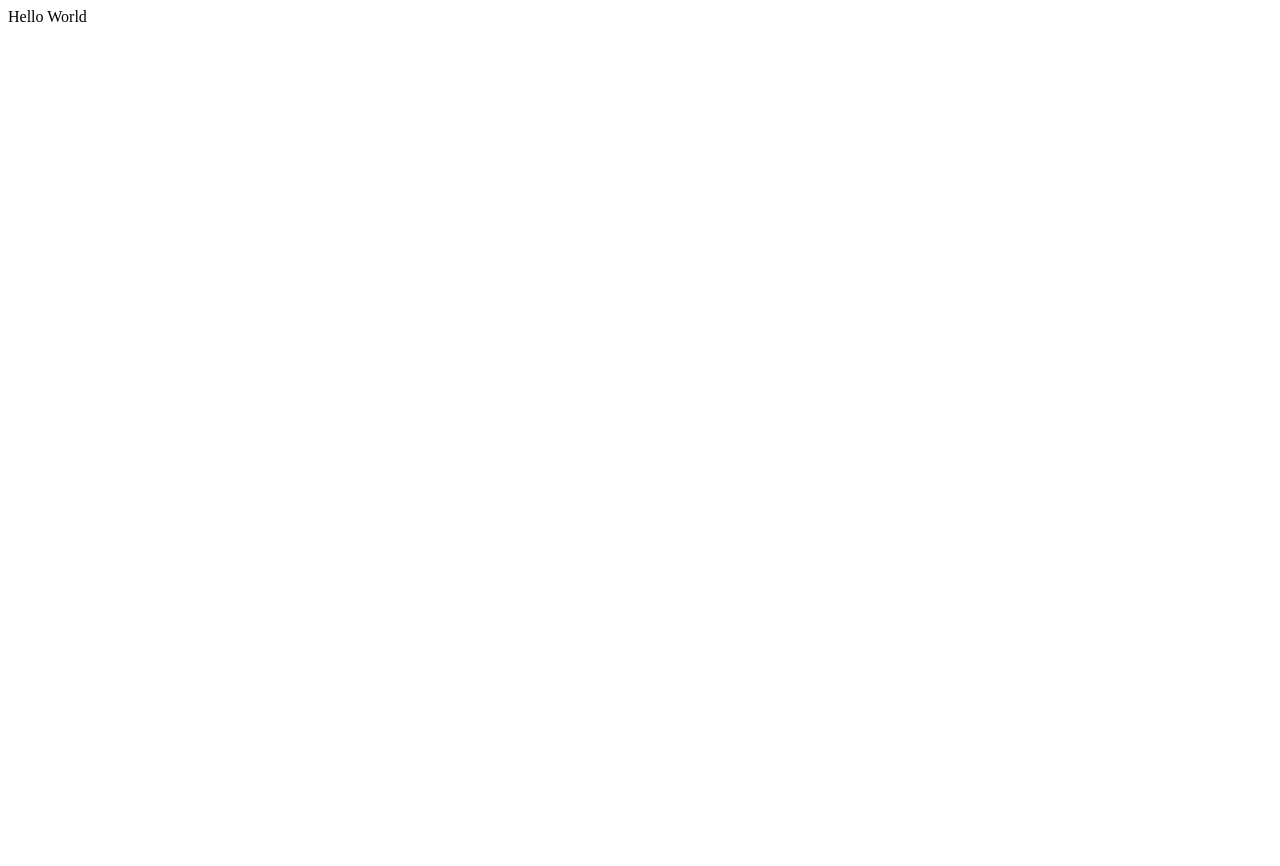
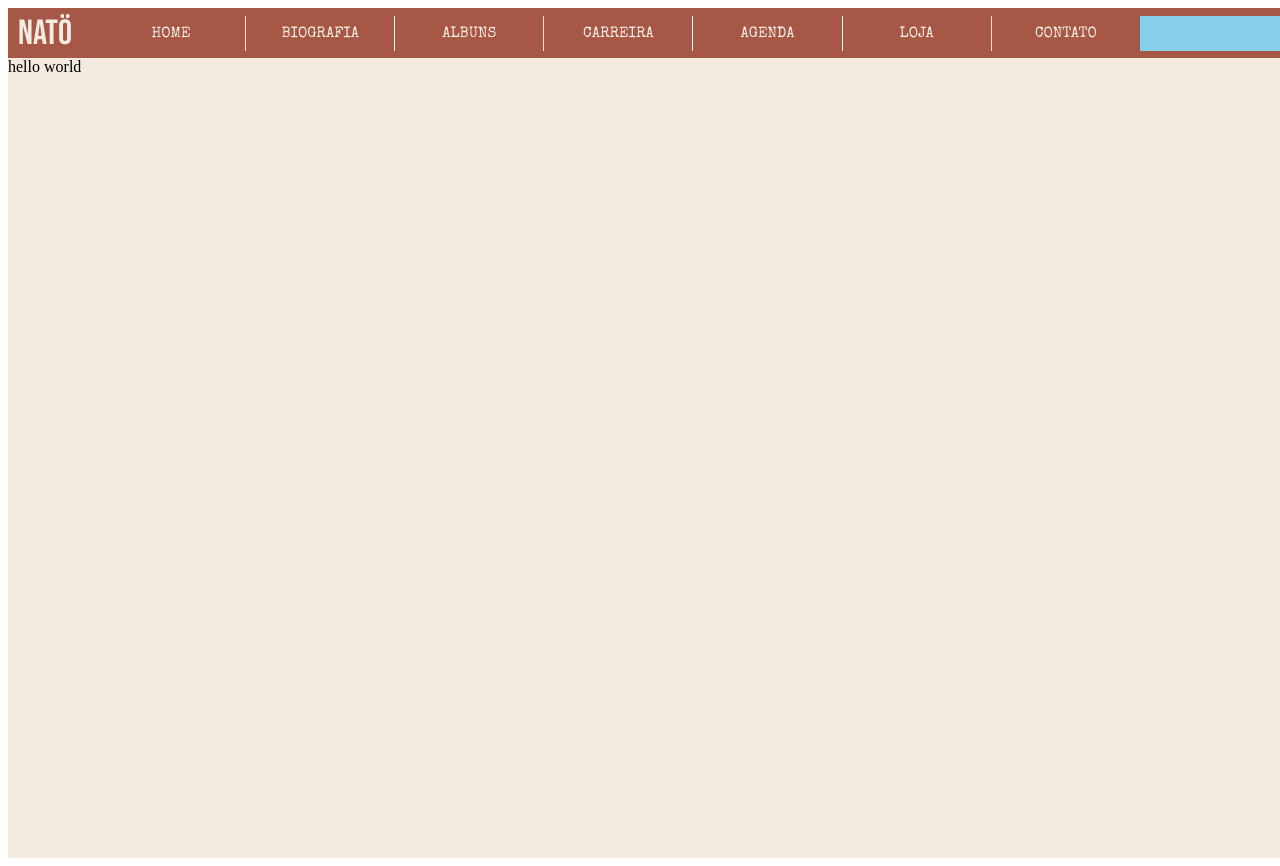
Before and after one commit to sergiomendes23/nato-frontend, a React (Create React App) app: page / in a window 1280 px wide. Before the commit the page ends 800 px from the top, so only its background shows below. Built offline with nearby package versions, Linux system fonts and the light colour scheme.

Commit message:
feat: header implementation

```diff
--- a/package.json
+++ b/package.json
@@ -8,6 +8,7 @@
     "@testing-library/user-event": "^13.5.0",
     "react": "^18.2.0",
     "react-dom": "^18.2.0",
+    "react-router-dom": "^6.7.0",
     "react-scripts": "5.0.1",
     "styled-components": "^5.3.6",
     "web-vitals": "^2.1.4"
--- a/public/index.html
+++ b/public/index.html
@@ -1,43 +1,18 @@
 <!DOCTYPE html>
-<html lang="en">
+<html lang="pt-br">
 	<head>
 		<meta charset="utf-8" />
-    <link rel="icon" href="%PUBLIC_URL%/favicon.ico" />
 		<meta name="viewport" content="width=device-width, initial-scale=1" />
-    <meta name="theme-color" content="#000000" />
-    <meta
-      name="description"
-      content="Web site created using create-react-app"
+		<link rel="preconnect" href="https://fonts.googleapis.com" />
+		<link rel="preconnect" href="https://fonts.gstatic.com" crossorigin />
+		<link
+			href="https://fonts.googleapis.com/css2?family=Bebas+Neue&family=Roboto:wght@300&family=Special+Elite&display=swap"
+			rel="stylesheet"
 		/>
-    <link rel="apple-touch-icon" href="%PUBLIC_URL%/logo192.png" />
-    <!--
-      manifest.json provides metadata used when your web app is installed on a
-      user's mobile device or desktop. See https://developers.google.com/web/fundamentals/web-app-manifest/
-    -->
-    <link rel="manifest" href="%PUBLIC_URL%/manifest.json" />
-    <!--
-      Notice the use of %PUBLIC_URL% in the tags above.
-      It will be replaced with the URL of the `public` folder during the build.
-      Only files inside the `public` folder can be referenced from the HTML.
-
-      Unlike "/favicon.ico" or "favicon.ico", "%PUBLIC_URL%/favicon.ico" will
-      work correctly both with client-side routing and a non-root public URL.
-      Learn how to configure a non-root public URL by running `npm run build`.
-    -->
-    <title>React App</title>
+		<title>Natö</title>
 	</head>
 	<body>
 		<noscript>You need to enable JavaScript to run this app.</noscript>
 		<div id="root"></div>
-    <!--
-      This HTML file is a template.
-      If you open it directly in the browser, you will see an empty page.
-
-      You can add webfonts, meta tags, or analytics to this file.
-      The build step will place the bundled scripts into the <body> tag.
-
-      To begin the development, run `npm start` or `yarn start`.
-      To create a production bundle, use `npm run build` or `yarn build`.
-    -->
 	</body>
 </html>
--- a/src/App.js
+++ b/src/App.js
@@ -1,5 +1,14 @@
 import React from "react";
+import { BrowserRouter, Routes, Route } from "react-router-dom";
+
+import Home from "./pages/Home/Home";
 
 export default function App() {
-	return <div>Hello World</div>
+	return (
+		<BrowserRouter>
+			<Routes>
+				<Route path="/" element={<Home />} />
+			</Routes>
+		</BrowserRouter>
+	);
 }
--- /dev/null
+++ b/src/components/Header.js
@@ -0,0 +1,73 @@
+import styled from "styled-components";
+
+export default function Header() {
+	return (
+		<Menu>
+			<h1>NATÖ</h1>
+			<p>HOME</p>
+			<p>BIOGRAFIA</p>
+			<p>ALBUNS</p>
+			<p>CARREIRA</p>
+			<p>AGENDA</p>
+			<p>LOJA</p>
+			<h6>CONTATO</h6>
+			<Account>
+				<Icon>
+					<ion-icon name="headset-outline"></ion-icon>
+					<ion-icon name="cart-outline"></ion-icon>
+				</Icon>
+			</Account>
+		</Menu>
+	);
+}
+
+const Menu = styled.div`
+	width: 100vw;
+	height: 50px;
+	background-color: #a65746;
+	display: flex;
+	align-items: center;
+	h1 {
+		font-family: "Bebas Neue";
+		font-size: 35px;
+		color: #f3ebe0;
+		font-weight: 400;
+		margin-right: 25px;
+		margin-left: 10px;
+	}
+	p {
+		width: 150px;
+		height: 35px;
+		display: flex;
+		align-items: center;
+		justify-content: center;
+		font-family: "Special Elite";
+		font-size: 15px;
+		color: #f3ebe0;
+		border-right: 1px solid #f3ebe0;
+	}
+	h6 {
+		width: 150px;
+		height: 35px;
+		display: flex;
+		align-items: center;
+		justify-content: center;
+		font-family: "Special Elite";
+		font-size: 15px;
+		font-weight: 400;
+		color: #f3ebe0;
+	}
+`;
+
+const Account = styled.div`
+	width: 150px;
+	height: 35px;
+	background-color: skyblue;
+    ion-icon {}
+`;
+
+const Icon = styled.div`
+	width: 25px;
+	height: 25px;
+	color: #f3ebe0;
+`;
--- a/src/pages/Home/Home.js
+++ b/src/pages/Home/Home.js
@@ -0,0 +1,19 @@
+import styled from "styled-components";
+import Header from "../../components/Header";
+
+export default function Home() {
+	return (
+		<>
+			<Header />
+			<Container>
+				<div>hello world</div>
+			</Container>
+		</>
+	);
+}
+
+const Container = styled.div`
+	width: 100vw;
+	height: 100vh;
+	background-color: #f3ebe0;
+`;
```
Also changed, not shown: 1 other file (tests, documents, lock files or other folders). Lines whose indentation alone changed are shown as unchanged.
